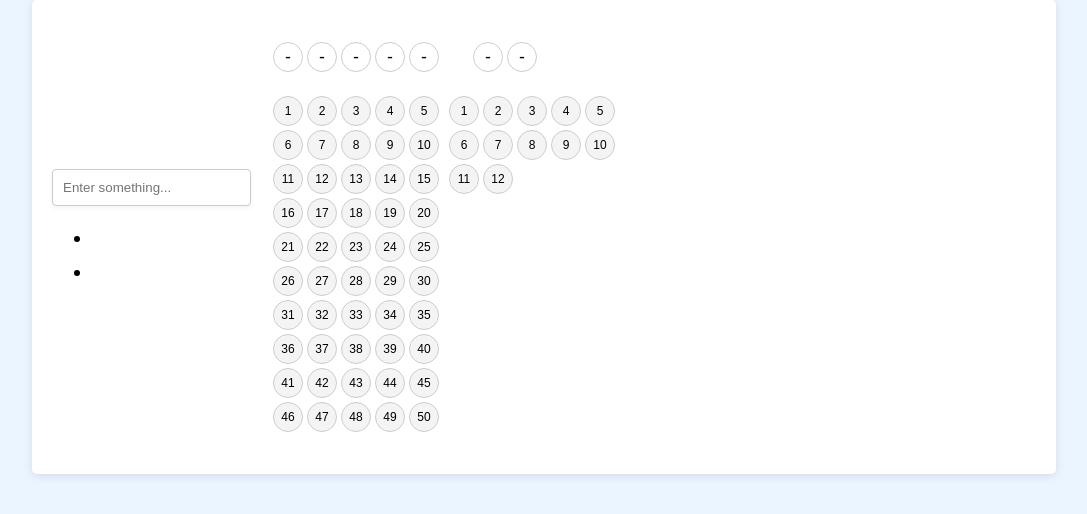
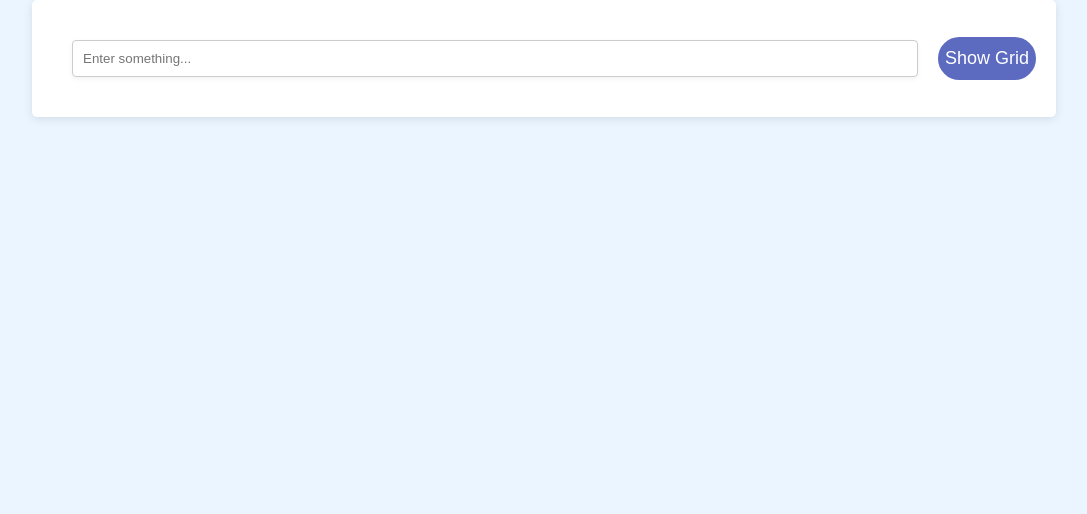
Before and after one commit to DublinDev/nextjs_euromillions_selector, a Next.js app: page /homepage in a window 1280 px wide. Shown: the top 514 px of the page, without its empty margins (96-1183 px from the left). Built offline with nearby package versions, Linux system fonts and the light colour scheme.

Commit message:
Hid number selection grid behind a btn and updated tests

```diff
--- a/pages/InputSection.js
+++ b/pages/InputSection.js
@@ -14,28 +14,13 @@
  */
 
 
-const InputSection = ({ inputValue, onKeyDown, onChange, status, outcome }) => {
+const InputSection = ({ inputValue, onKeyDown, onChange, status, query, outcome }) => {
 
     status = !status ? [] : status;
     console.log(`status: ${status}`);
-    // const printOutcome = (outcome) => {
-    //     if (Object.keys(outcome).length > 0) {
-    //         return (
-    //             <div>
-    //                 <p>
-    //                     <span key="1" className="outcome-title">OriginalQuery</span>{outcome.sql}<br />
-    //                     <span key="2" className="outcome-title">SQL</span>{outcome.sql}<br />
-    //                     <span key="3" className="outcome-title">RawSQLResponse</span>{outcome.sqlQueryResult}<br />
-    //                     {/* <span className="outcome-title">Formatted</span>{outcome.formattedQueryResult}<br/> */}
-    //                 </p>
-    //             </div>
-    //         )
-    //     };
-    //     return <></>;
-    // };
 
     return (
-        <div className="inputSection">
+        <div className="input-section">
             <input
                 type="text"
                 value={inputValue}
@@ -43,14 +28,17 @@
                 onKeyDown={onKeyDown}
                 placeholder="Enter something..."
             />
-            <ul>
+            {query !== '' && <div className="printed-query">{query}</div>}
+            {outcome !== '' && <div className='printed-outcome'>{outcome}</div>}
+
+            {/* <ul>
                 <li className="current-status">{status[status.length - 1]}</li>
 
                 {status.map((statement, index) => (
                     <li key={index} className="progress-tracker">{statement}</li>
                 ))}
                 {outcome !== '' || <li>{outcome}</li>}
-            </ul>
+            </ul> */}
 
             {/* <p>{outcomeJSON.stringify(outcome, null, 2)}</p> */}
             {/* {printOutcome(outcome)} */}
--- a/pages/homePage.css
+++ b/pages/homePage.css
@@ -140,3 +140,35 @@
 .progress-tracker {
     font-size: 10px;
 }
+
+.toggel-numbers-btn {
+    font-family: 'Arial', sans-serif;
+    /* Example: Replace with your chosen font */
+    padding: 5px 5px;
+    border: 2px solid #5c6bc0;
+    /* Example color */
+    border-radius: 25px;
+    /* This gives rounded corners */
+    background-color: #5c6bc0;
+    /* Example color */
+    color: white;
+    font-size: 1rem;
+    cursor: pointer;
+    transition: background-color 0.3s, box-shadow 0.3s;
+}
+
+.toggel-numbers-btn:hover {
+    background-color: #3949ab;
+    /* Darker shade for hover */
+    box-shadow: 0 4px 8px rgba(0, 0, 0, 0.2);
+    /* Simple shadow effect on hover */
+}
+
+.printed-query {
+    font-weight: 800;
+}
+
+.printed-outcome {
+    font-weight: 800;
+    background-color: orange
+}
--- a/pages/homepage.js
+++ b/pages/homepage.js
@@ -15,6 +15,8 @@
   const [queryResult, setQueryResult] = useState({});
   const [outcome, setOutcome] = useState('');
   const [statusOfprocessing, setStatusOfProcessing] = useState([]);
+  const [gridCollapsed, setGridCollapsed] = useState(true);
+  const [query, setQuery] = useState('');
 
   // Select a number from the Grid
   const selectNumber = (num) => {
@@ -51,18 +53,17 @@
     setLuckyStars(newLuckyStars.sort((a, b) => a - b));
   };
 
-
   const checkForEnter = async (event) => {
     let status = [];
 
     if (event.key === "Enter") {
       // await processPrompt();
       status.push(inputValue);
-      setStatusOfProcessing(status);
+      setQuery(inputValue);
       const res = await processPrompt_langchain(inputValue);
       console.log(res);
       status.push(res.result.output);
-      setOutcome(status);
+      setOutcome(res.result.output);
     }
   }
 
@@ -144,7 +145,6 @@
     return data;
   };
 
-
   const runQueryOnDB = async (sqlQuery) => {
 
     const disallowedSQLTerms = ["INSERT", "DELETE", "UPDATE", "ALTER", "DROP", "CREATE"];
@@ -187,7 +187,11 @@
   return (
     <div className="App">
       <div className="main-container">
-        <InputSection inputValue={inputValue} onKeyDown={checkForEnter} onChange={updateInput} status={statusOfprocessing} outcome={outcome} />
+        <InputSection inputValue={inputValue} onKeyDown={checkForEnter} onChange={updateInput} status={statusOfprocessing} outcome={outcome} query={query} />
+        <div className="toggel-numbers-btn" onClick={() => setGridCollapsed(!gridCollapsed)}>
+          {gridCollapsed ? "Show Grid" : "Hide Grid"}
+        </div>
+        {!gridCollapsed && (
           <div className="numbers-section">
             <div className="empty-slots-container">
               <div data-testid="normal-numbers-selected">
@@ -197,6 +201,7 @@
                 <EmptySlots selectedNumbers={luckyStars} onUnselect={unselectLuckyStar} numberType="bonus" />
               </div>
             </div>
+
             <div className="grids-container">
               <div data-testid="normal-numbers" className="grid-section">
                 <NumberGrid maxNumber={50} onSelect={selectNumber} onUnselect={unselectNumber} selectedNumbers={selectedNumbers} highlightedNumbers={highlightedNumbers} />
@@ -205,7 +210,9 @@
                 <NumberGrid maxNumber={12} onSelect={selectLuckyStar} onUnselect={unselectLuckyStar} selectedNumbers={luckyStars} highlightedNumbers={highlightedLuckyStar} />
               </div>
             </div>
+
           </div>
+        )}
       </div>
     </div>
   );
```
Also changed, not shown: tests/pageObjects/homepage.js (+1 -3 lines), 2 other files (tests, documents, lock files or other folders). Lines whose indentation alone changed are shown as unchanged.
